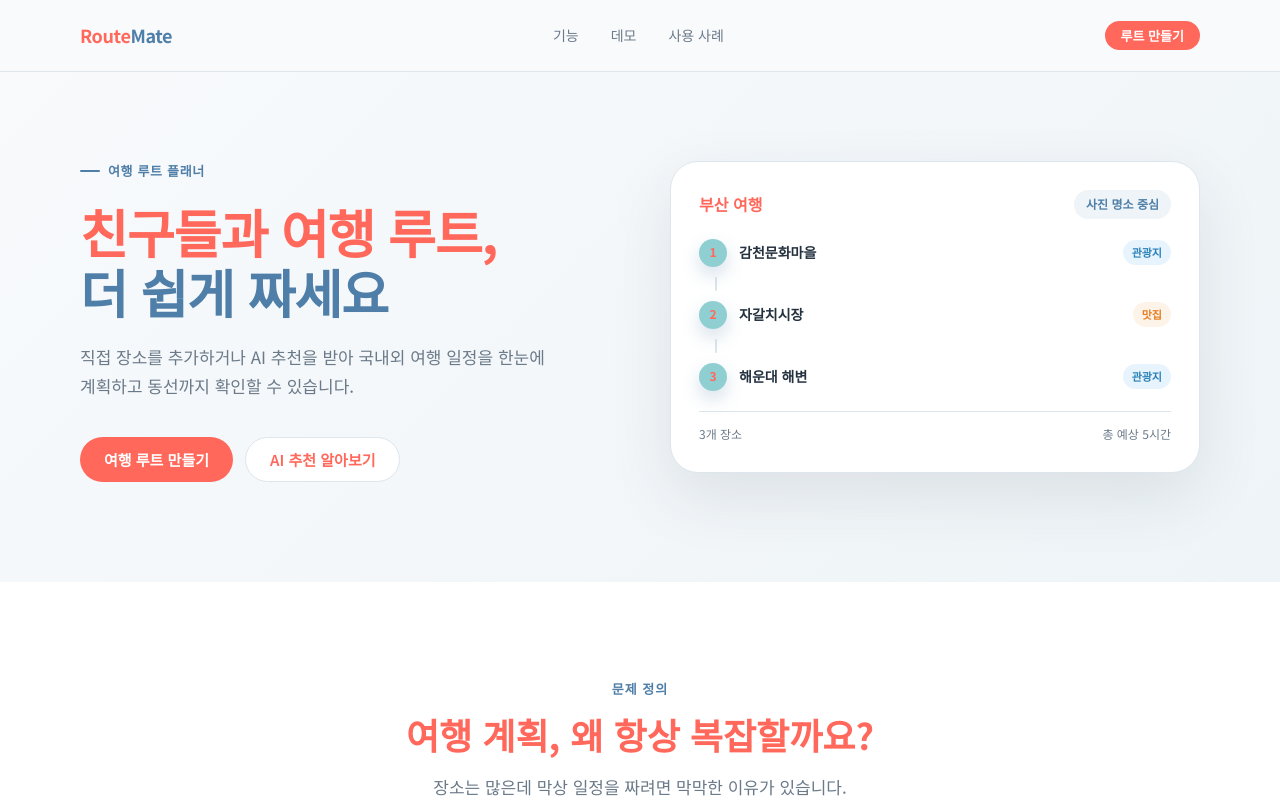
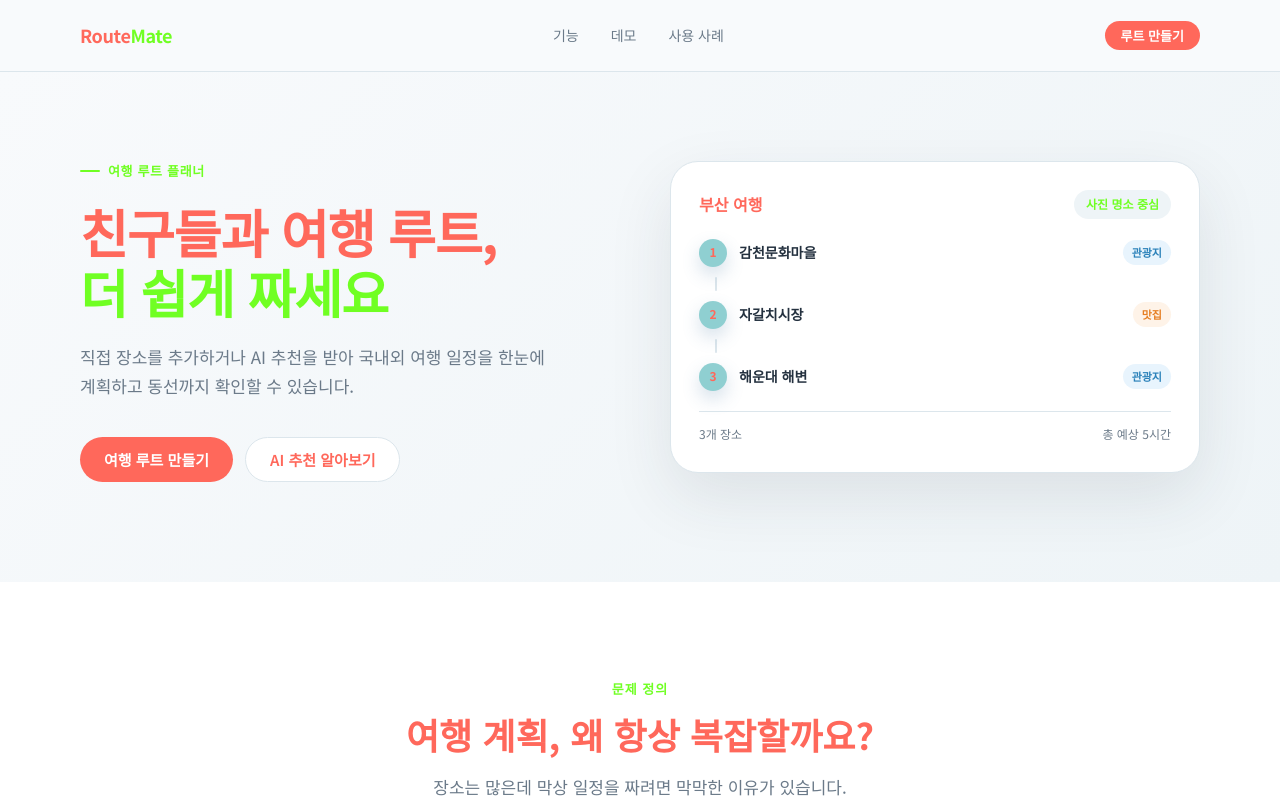
Before and after one commit to seoryeong1021/github.io, a plain HTML site: page index.html in a window 1280 px wide. Shown: the top 805 px of the page. Drawn offline with Linux system fonts and the light colour scheme.

Commit message:
no message

```diff
--- a/css/tokens.css
+++ b/css/tokens.css
@@ -1,6 +1,6 @@
 :root {
   --color-primary: #ff685b;
-  --color-secondary: #4F7FA8;
+  --color-secondary: #70ff23;
   --color-accent: #8FCFD1;
   --color-bg: #F8FAFC;
   --color-surface: #FFFFFF;
```
